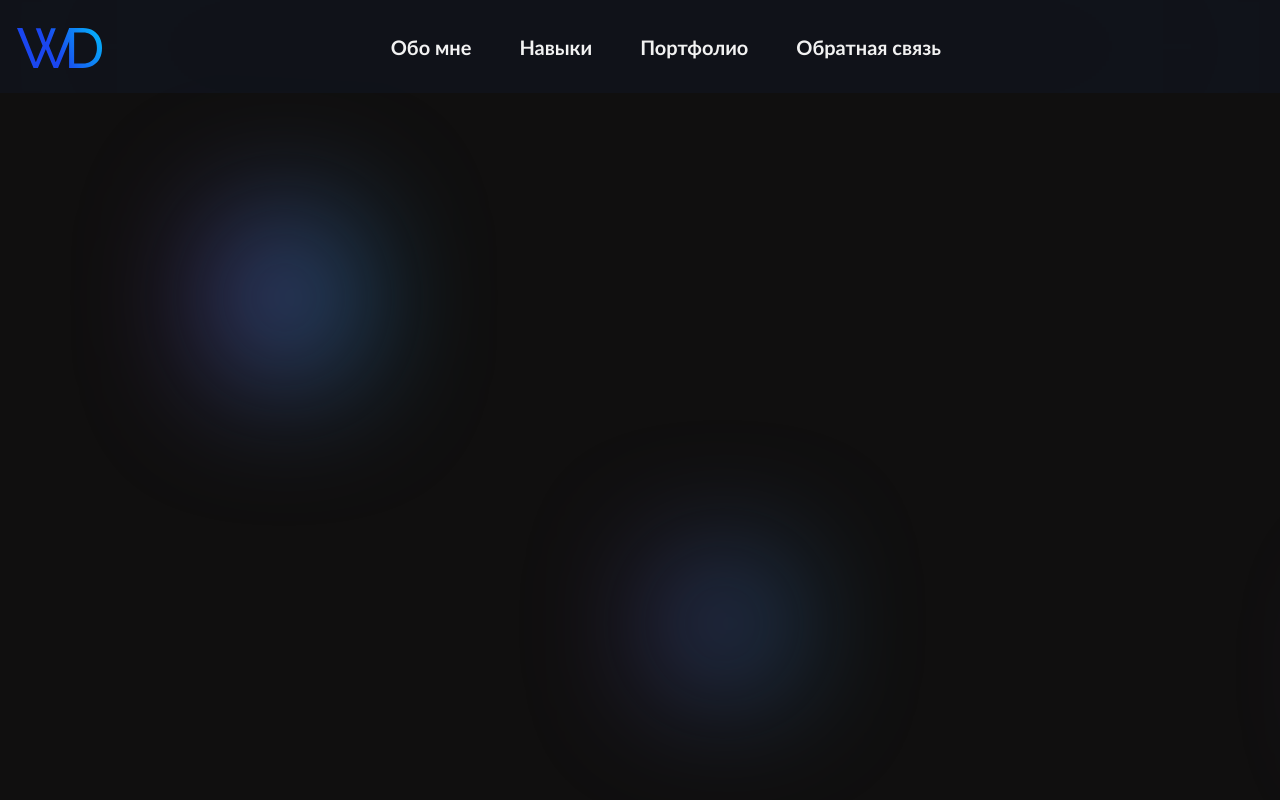
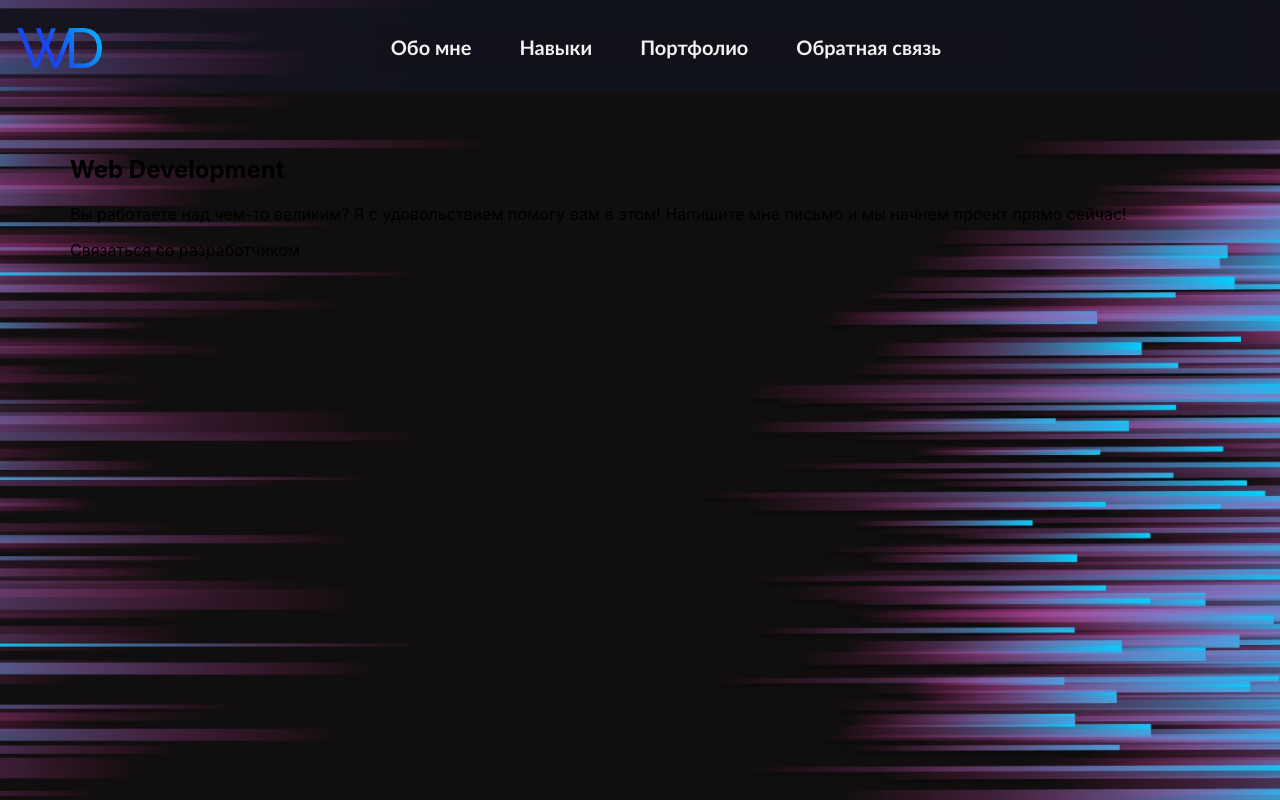
Before and after one commit to Feelcover/My-Site, a Next.js app: page / in a window 1280 px wide. Built offline with nearby package versions, Linux system fonts and the light colour scheme.

Commit message:
растянуть бэкграунд в hero

```diff
--- a/components/Header/HeaderMobileMenu.module.scss
+++ b/components/Header/HeaderMobileMenu.module.scss
@@ -10,7 +10,7 @@
     height: 100vh;
     opacity: 0;
     visibility: hidden;
-    background: rgba(21, 36, 72, 1);
+    background: #100f0f;
     -webkit-backdrop-filter: blur(60px);
     backdrop-filter: blur(60px);
     transition: visibility .3s ease-in-out, opacity .3s ease-in-out;
--- a/components/Hero/Hero.module.scss
+++ b/components/Hero/Hero.module.scss
@@ -0,0 +1,12 @@
+.hero{
+    height: 800px;
+    position: relative;
+    padding: 135px 0 0;
+    background-position: center;
+    background-repeat: no-repeat;
+    background-size: cover;
+
+    &__title{
+
+    }
+}
--- a/components/Hero/Hero.tsx
+++ b/components/Hero/Hero.tsx
@@ -6,7 +6,7 @@ import styles from "./Hero.module.scss";
 const Hero = () => {
   const isMobile = useMediaQuery(800)
   return (
-    <section className={styles.hero}>
+    <section className={styles.hero} style={{backgroundImage: `url('/images/hero-bg.jpg')`}}>
       <div className="subContainer">
         <div className={styles.hero__inner}>
           <h1 className={styles.hero__title}>Web Development</h1>
@@ -32,6 +32,7 @@ const Hero = () => {
             duration={500}
             className={styles.hero__arrow}
           />}
+
         </div>
       </div>
     </section>
--- a/pages/index.tsx
+++ b/pages/index.tsx
@@ -1,4 +1,5 @@
 import Header from "@/components/Header/Header";
+import Hero from "@/components/Hero/Hero";
 import Head from "next/head";
 
 export default function Home() {
@@ -17,7 +18,9 @@ export default function Home() {
         />
       </Head>
       <Header />
-      <main></main>
+      <main>
+        <Hero/>
+      </main>
       <div className="backgroundAnimation">
         <div id="ballOne"></div>
         <div id="ballTwo"></div>
```
Also changed, not shown: public/images/hero-bg-tabl.png (added), public/images/hero-bg.jpg (added).
